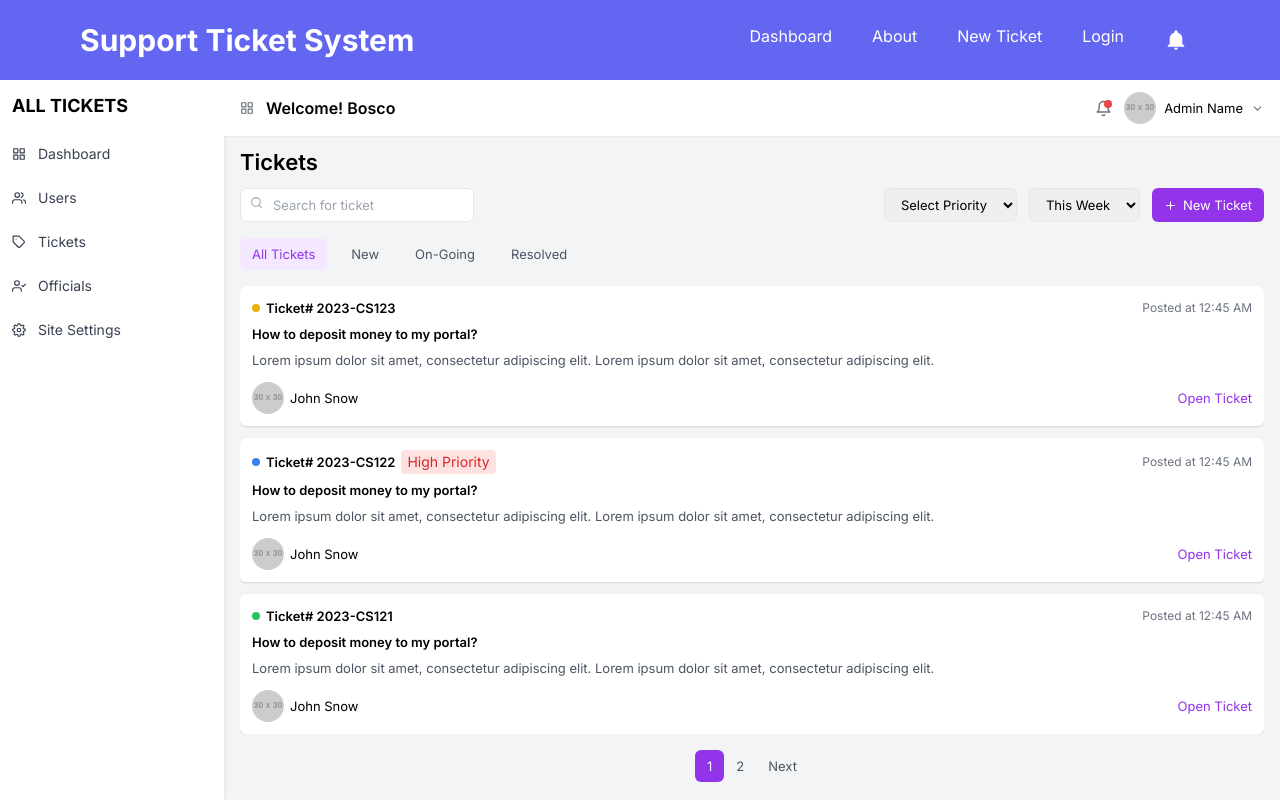
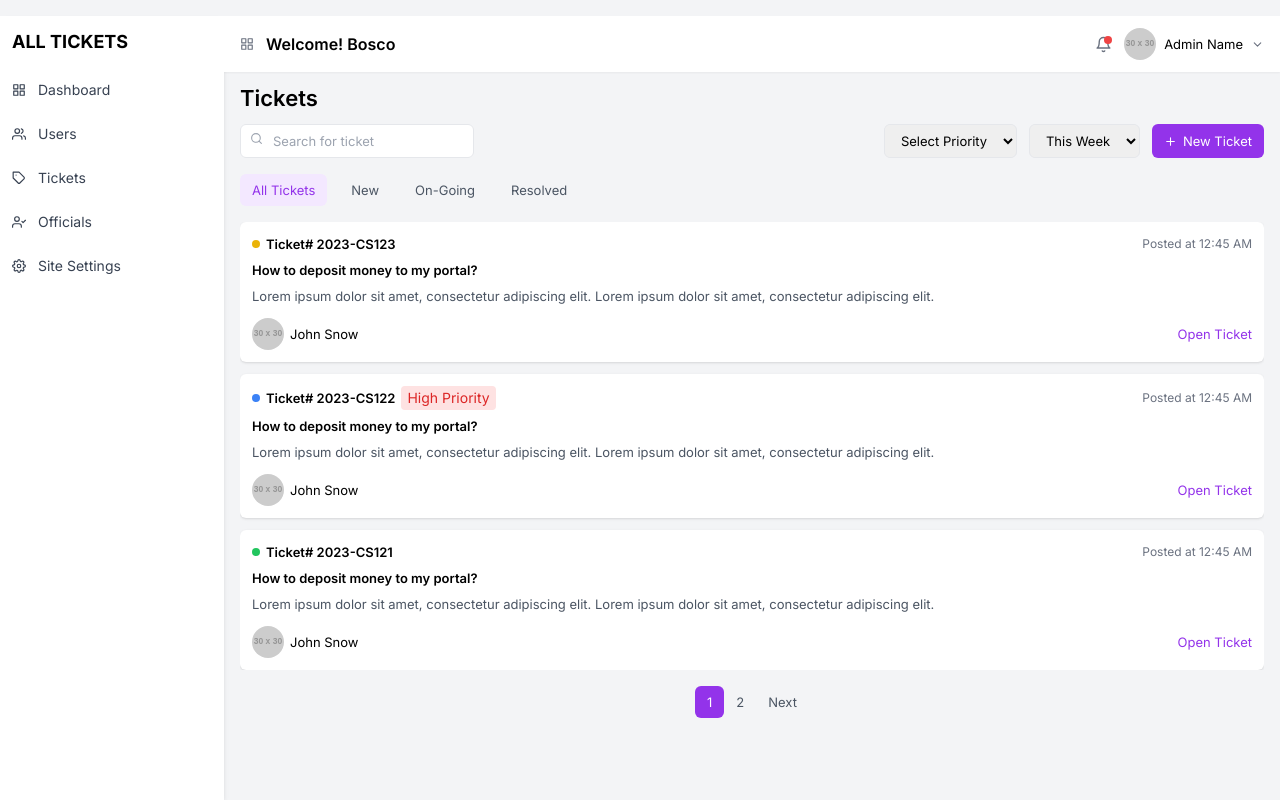
Before and after one commit to ETStraining/Ticket-Management-System, a React (Vite) app: page /dashboard in a window 1280 px wide. Shown: the top 800 px of the page. Built offline with nearby package versions, Linux system fonts and the light colour scheme.

Commit message:
change_rou

```diff
--- a/src/components/Dashboard.jsx
+++ b/src/components/Dashboard.jsx
@@ -51,7 +51,7 @@ const Dashboard = () => {
   ];
 
   return (
-    <div className="flex h-screen bg-gray-100 text-sm pt-20">
+    <div className="flex h-screen bg-gray-100 text-sm pt-4 mb-4">
       {/* Sidebar */}
       <div className="w-56 bg-white shadow-md">
         <div className="p-3 text-lg font-bold">ALL TICKETS</div>
--- a/src/main.jsx
+++ b/src/main.jsx
@@ -18,10 +18,10 @@ ReactDOM.createRoot(document.getElementById("root")).render(
       <Routes>
         <Route element={<OutletFile />}>
           <Route path="/" element={<App />} />
-          <Route path="/dashboard" element={<Dashboard />} />
           <Route path="/about" element={<About />} />
           <Route path="/contact-detail" element={<ContactDetail />} />
         </Route>
+        <Route path="/dashboard" element={<Dashboard />} />
         <Route path="/new-ticket" element={<NewTicket />} />
         <Route path="/login" element={<Login />} />
         <Route path="/register" element={<Register />} />
```
